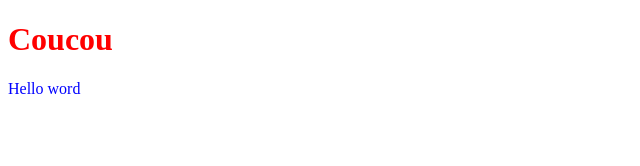
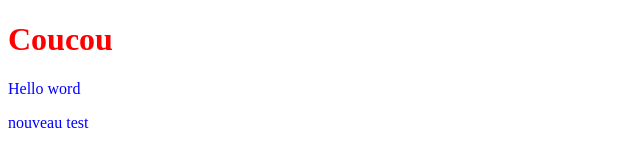
Before and after one commit to juju-bob/ezcez, a plain HTML site: page index.html in a window 1280 px wide. Shown: the full height of the page, 0-640 px from the left. Drawn offline with Linux system fonts and the light colour scheme.

Commit message:
second test

```diff
--- a/index.html
+++ b/index.html
@@ -9,5 +9,7 @@
 <body>
     <h1>Coucou</h1>
     <p>Hello word</p>
+    <p>nouveau test
+    </p>
 </body>
 </html>
```
Also changed, not shown: 1 other file.
